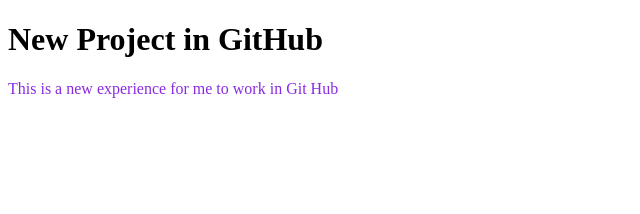
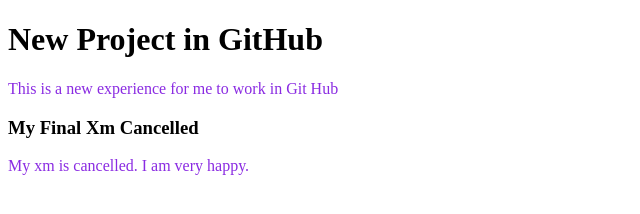
Before and after one commit to HironmoyRay/Second-Repo, a plain HTML site: page index.html in a window 1280 px wide. Shown: the whole page, without its empty margins (0-640 px from the left). Drawn offline with Linux system fonts and the light colour scheme.

Commit message:
SECOND-REPO

```diff
--- a/index.html
+++ b/index.html
@@ -10,5 +10,8 @@
 <body>
     <h1> New Project in GitHub </h1>
     <p>This is a new experience for me to  work in Git Hub </p>
+
+    <h3>My Final Xm Cancelled</h3>
+    <p> My xm is cancelled. I am very happy.</p>
 </body>
 </html>
```
